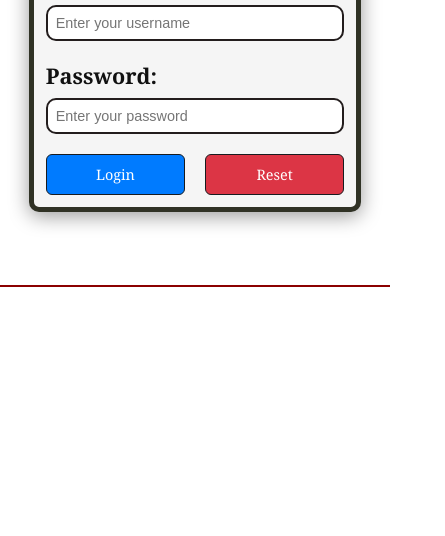
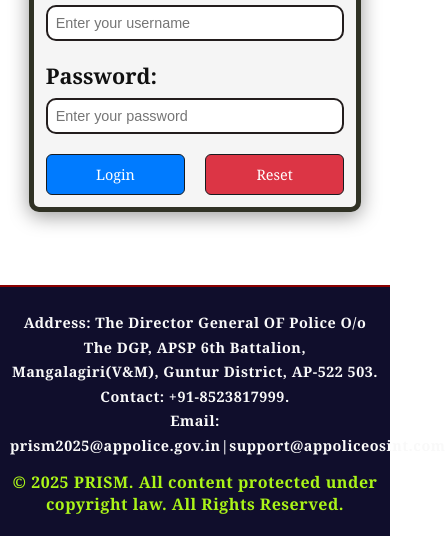
Before and after one commit to PRISM2025/appoliceosint, a website: page public/index.html in a window 390 px wide. Shown: the part 316-852 px from the top of the page, 445 px wide, since content can reach past the window. Drawn offline with Linux system fonts and the light colour scheme.

Commit message:
Update project files

```diff
--- a/public/dashboard.css
+++ b/public/dashboard.css
@@ -203,18 +203,33 @@
 }
 
 footer {
-    padding: 10px;
-    background-color: #100e2c;
-    font-weight: bold;
-    border-top: 2px solid #8B0000;
-    text-align: center;
-    color: #fff;
+  padding: 18px 10px 14px 10px;
+  background-color: #100e2c;
+  font-weight: bold;
+  border-top: 2px solid #8B0000;
+  text-align: center;
+  color: #cbf72d;
+  font-size: 1rem;
+  letter-spacing: 0.5px;
 }
+
 footer p {
-    color: #FFF;
-    text-align: center;
-    padding: 5px;
-    margin: 2px;
+  color: #abf518;
+  text-align: center;
+  padding: 5px 0;
+  margin: 2px 0;
+  font-size: 1rem;
+}
+
+footer address {
+  display: block;
+  font-style: normal;
+  color: #f9f9f9;
+  background: none;
+  margin: 6px 0 8px 0;
+  padding: 0;
+  font-size: 0.9rem;
+  line-height: 1.7;
 }
 
 /* ==========================
@@ -240,20 +255,34 @@
 
 /* Tablets (Portrait) */
 @media (max-width: 768px) {
-    header {
-        display: flex;
-        flex-direction: column;
-        align-items: center;
-        position: relative;
+    footer {
+        padding: 18px 10px 14px 10px;
+        background-color: #100e2c;
+        font-weight: bold;
+        border-top: 2px solid #8B0000;
+        text-align: center;
+        color: #fff;
+        font-size: 1rem;
+        letter-spacing: 0.5px;
     }
-    header h1 { font-size: 2rem; }
-    header h2 { font-size: 1.3rem; }
-    header h3 { font-size: 1rem; }
+    footer p {
+        color: #FFF;
+        text-align: center;
+        padding: 5px 0;
+        margin: 2px 0;
+        font-size: 1rem;
+    }
+    footer address {
+        display: block;
+        font-style: normal;
+        color: #dcec2d;
+        background: none;
+        margin: 6px 0 8px 0;
+        padding: 0;
+        font-size: 0.98rem;
+        line-height: 1.7;
+    }
 
-    .container {
-        padding: 15px;
-        gap: 15px;
-    }
     .box {
         min-width: 90%;
         max-width: 100%;
--- a/public/index.css
+++ b/public/index.css
@@ -141,11 +141,33 @@
 }
 
 footer {
-  padding: 10px;
+  padding: 18px 10px 14px 10px;
+  background-color: #100e2c;
   font-weight: bold;
   border-top: 2px solid #8B0000;
   text-align: center;
-  color: #fff;
+  color: #cbf72d;
+  font-size: 1rem;
+  letter-spacing: 0.5px;
+}
+
+footer p {
+  color: #abf518;
+  text-align: center;
+  padding: 5px 0;
+  margin: 2px 0;
+  font-size: 1rem;
+}
+
+footer address {
+  display: block;
+  font-style: normal;
+  color: #f9f9f9;
+  background: none;
+  margin: 6px 0 8px 0;
+  padding: 0;
+  font-size: 0.9rem;
+  line-height: 1.7;
 }
 
 /* ================= Logos + Heading ================= */
--- a/public/index.html
+++ b/public/index.html
@@ -13,7 +13,7 @@
   <h1>ANDHRA PRADESH POLICE DEPARTMENT</h1>
   <h2>(Open Source Intelligence Tools Platform)</h2>
   <marquee behavior="scroll" direction="left" style="color: #fff; font-size: 1em;">
-    <h3><strong>(Welcome to Andhra Pradesh Police - Find your latest open source intelligence tools!)</strong></h3>
+    <h3><strong>(Welcome to Andhra Pradesh Police - Police Research Institute for Systems Modernisation!)</strong></h3>
   </marquee>
 </header>
 
@@ -43,9 +43,12 @@
 </main>
 
 <footer>
-  <p>PRISM@2025 - Police Research Institute for Systems Modernisation.</p>
-  <p>Andhra Pradesh Police Department.</p>
-  <p>All Rights Reserved..!</p>
+  <address>
+    Address: The Director General OF Police O/o The DGP, APSP 6th Battalion, Mangalagiri(V&M), Guntur District, AP-522 503.<br>
+    Contact: +91-8523817999.<br>
+    Email: prism2025@appolice.gov.in|support@appoliceosint.com</a>
+  </address>
+  <p>&copy; 2025 PRISM. All content protected under copyright law. All Rights Reserved.</p>
 </footer>
 
 <!-- ✅ Login Script -->
```
Also changed, not shown: public/dashboard.html (+6 -3 lines).
